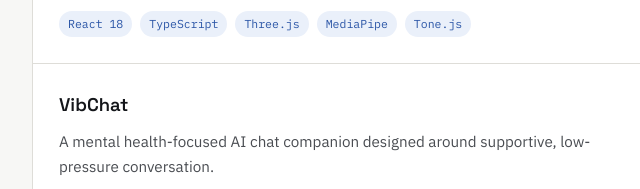
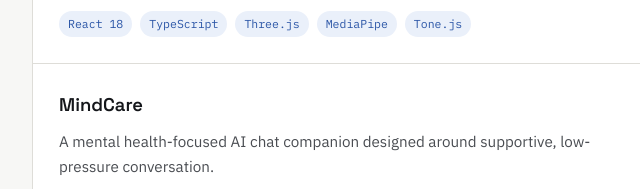
Before and after one commit to Shubh-153/shubhuu-site, a website: page index.html in a window 1280 px wide. Shown: the part 1398-1587 px from the top of the page, 176-816 px from the left. Drawn offline with Linux system fonts and the light colour scheme.

Commit message:
fix: rename VibChat to MindCare and add vercel link

```diff
--- a/index.html
+++ b/index.html
@@ -409,7 +409,7 @@
 
       <div class="project">
         <div class="project-top">
-          <div class="project-title"><a href="https://github.com/Shubh-153" target="_blank" rel="noopener">VibChat</a></div>
+          <div class="project-title"><a href="https://mental-health-ai-chat-bot.vercel.app/" target="_blank" rel="noopener">MindCare</a></div>
         </div>
         <p class="project-desc">A mental health-focused AI chat companion designed around supportive, low-pressure conversation.</p>
         <div class="tags"><span class="tag">AI/ML</span><span class="tag">Chatbot</span></div>
```
